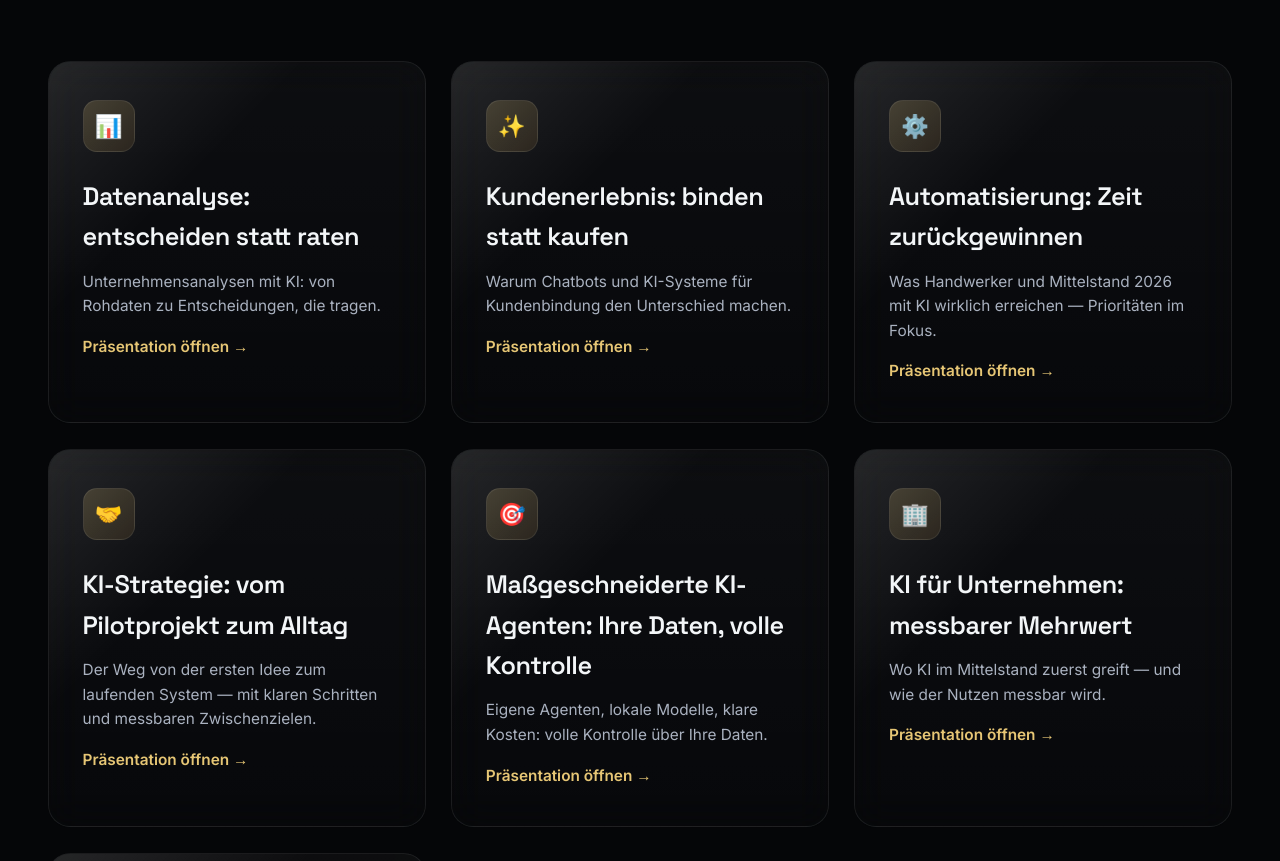
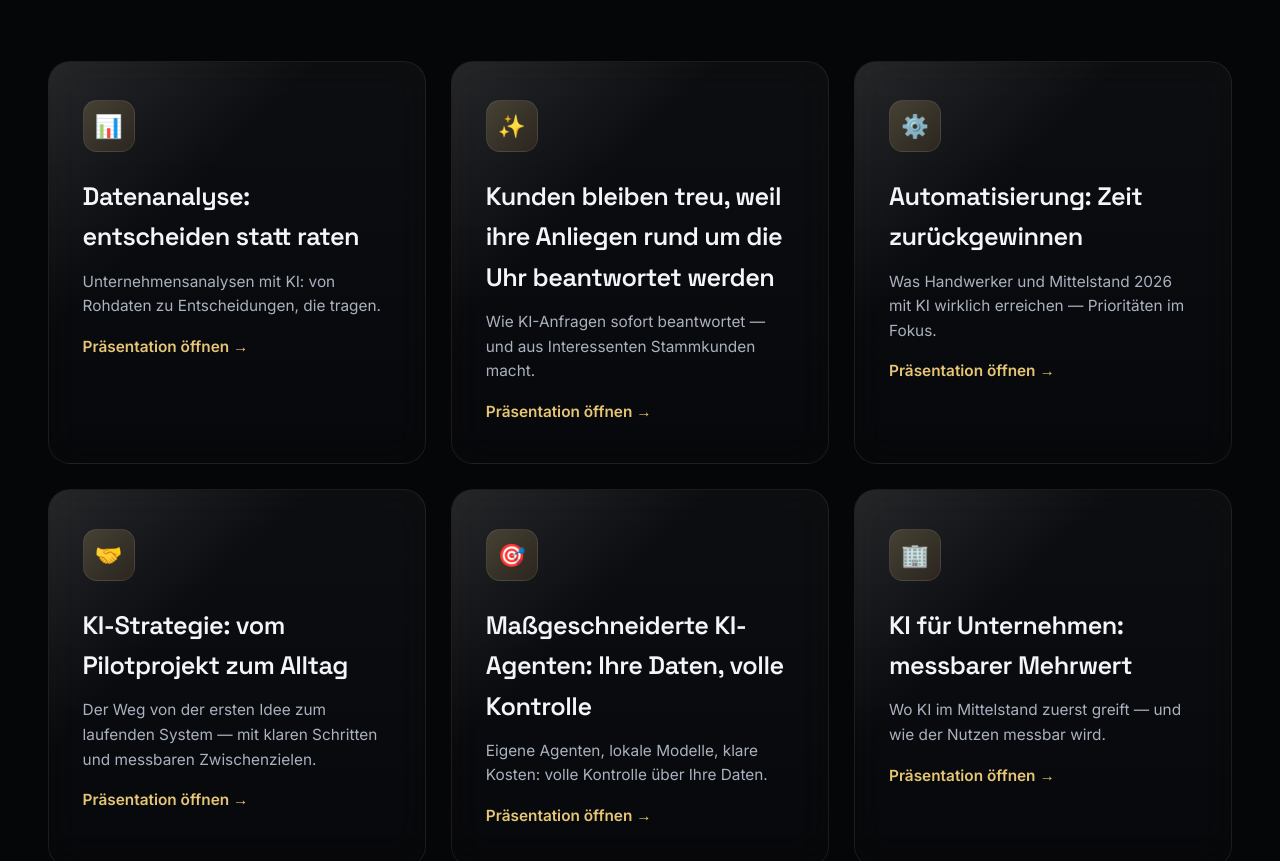
Before and after one commit to awinwindeal1-del/netpartner, a plain HTML site: page ki/leistungen.html in a window 1280 px wide. Shown: the part 2234-3095 px from the top of the page. Drawn offline with Linux system fonts and the light colour scheme.

Commit message:
leistungen.html: Verlinkung auf die deutschen Gamma-Decks umgestellt
Drei Links zeigten auf englische Decks (Company Analysis with ai, Why Chatbots are
important, ai-for-companies). Jetzt:
- Datenanalyse -> Datenanalyse-entscheiden-statt-raten
- Kundenerlebnis -> Kunden-bleiben-treu-...-beantwortet
- KI fuer Unternehmen -> KI-fur-Unternehmen-messbarer-Mehrwert
Karte im Praesentationsbereich auf den echten Deck-Titel umbenannt.

```diff
--- a/ki/leistungen.html
+++ b/ki/leistungen.html
@@ -174,7 +174,7 @@
       </div>
       <div style="display:flex; flex-direction:column; gap:0.6rem; align-items:stretch;">
         <a href="kontakt.html" class="btn btn-ghost">Anfragen →</a>
-        <a href="https://gamma.app/docs/Company-Analysis-with-ai-8obld2in895dk8n" target="_blank" rel="noopener" class="btn btn-ghost" style="font-size:0.85rem;">Präsentation →</a>
+        <a href="https://gamma.app/docs/Datenanalyse-entscheiden-statt-raten-9sh5v9ge1xk22e0" target="_blank" rel="noopener" class="btn btn-ghost" style="font-size:0.85rem;">Präsentation →</a>
       </div>
     </div>
 
@@ -186,7 +186,7 @@
       </div>
       <div style="display:flex; flex-direction:column; gap:0.6rem; align-items:stretch;">
         <a href="kontakt.html" class="btn btn-ghost">Anfragen →</a>
-        <a href="https://gamma.app/docs/Why-Chatbots-are-important-f6ybnlbz2qoqwl0" target="_blank" rel="noopener" class="btn btn-ghost" style="font-size:0.85rem;">Präsentation →</a>
+        <a href="https://gamma.app/docs/Kunden-bleiben-treu-weil-ihre-Anliegen-rund-um-die-Uhr-beantworte-kpv647yt3ftpsv0" target="_blank" rel="noopener" class="btn btn-ghost" style="font-size:0.85rem;">Präsentation →</a>
       </div>
     </div>
 
@@ -235,16 +235,16 @@
       <p class="lead" style="margin-top:1rem;">Dieselben Decks, die wir im Erstgespräch zeigen — in Gamma, jederzeit abrufbar und immer aktuell.</p>
     </div>
     <div class="grid-3">
-      <a class="card glass reveal" href="https://gamma.app/docs/Company-Analysis-with-ai-8obld2in895dk8n" target="_blank" rel="noopener" style="text-decoration:none;">
+      <a class="card glass reveal" href="https://gamma.app/docs/Datenanalyse-entscheiden-statt-raten-9sh5v9ge1xk22e0" target="_blank" rel="noopener" style="text-decoration:none;">
         <div class="card-icon">📊</div>
         <h3>Datenanalyse: entscheiden statt raten</h3>
         <p style="margin-top:0.6rem;">Unternehmensanalysen mit KI: von Rohdaten zu Entscheidungen, die tragen.</p>
         <p style="margin-top:1rem; color:var(--accent); font-weight:600;">Präsentation öffnen <span class="btn-arrow">→</span></p>
       </a>
-      <a class="card glass reveal" href="https://gamma.app/docs/Why-Chatbots-are-important-f6ybnlbz2qoqwl0" target="_blank" rel="noopener" style="text-decoration:none;">
+      <a class="card glass reveal" href="https://gamma.app/docs/Kunden-bleiben-treu-weil-ihre-Anliegen-rund-um-die-Uhr-beantworte-kpv647yt3ftpsv0" target="_blank" rel="noopener" style="text-decoration:none;">
         <div class="card-icon">✨</div>
-        <h3>Kundenerlebnis: binden statt kaufen</h3>
-        <p style="margin-top:0.6rem;">Warum Chatbots und KI-Systeme für Kundenbindung den Unterschied machen.</p>
+        <h3>Kunden bleiben treu, weil ihre Anliegen rund um die Uhr beantwortet werden</h3>
+        <p style="margin-top:0.6rem;">Wie KI-Anfragen sofort beantwortet — und aus Interessenten Stammkunden macht.</p>
         <p style="margin-top:1rem; color:var(--accent); font-weight:600;">Präsentation öffnen <span class="btn-arrow">→</span></p>
       </a>
       <a class="card glass reveal" href="https://gamma.app/docs/Automatisierung-Zeit-zuruckgewinnen-p2opbk6mfgb2vva" target="_blank" rel="noopener" style="text-decoration:none;">
@@ -265,7 +265,7 @@
         <p style="margin-top:0.6rem;">Eigene Agenten, lokale Modelle, klare Kosten: volle Kontrolle über Ihre Daten.</p>
         <p style="margin-top:1rem; color:var(--accent); font-weight:600;">Präsentation öffnen <span class="btn-arrow">→</span></p>
       </a>
-      <a class="card glass reveal" href="https://gamma.app/docs/ai-for-companies-a8j5c87bq3v6snw" target="_blank" rel="noopener" style="text-decoration:none;">
+      <a class="card glass reveal" href="https://gamma.app/docs/KI-fur-Unternehmen-messbarer-Mehrwert-1frs252coev9z3s" target="_blank" rel="noopener" style="text-decoration:none;">
         <div class="card-icon">🏢</div>
         <h3>KI für Unternehmen: messbarer Mehrwert</h3>
         <p style="margin-top:0.6rem;">Wo KI im Mittelstand zuerst greift — und wie der Nutzen messbar wird.</p>
```
